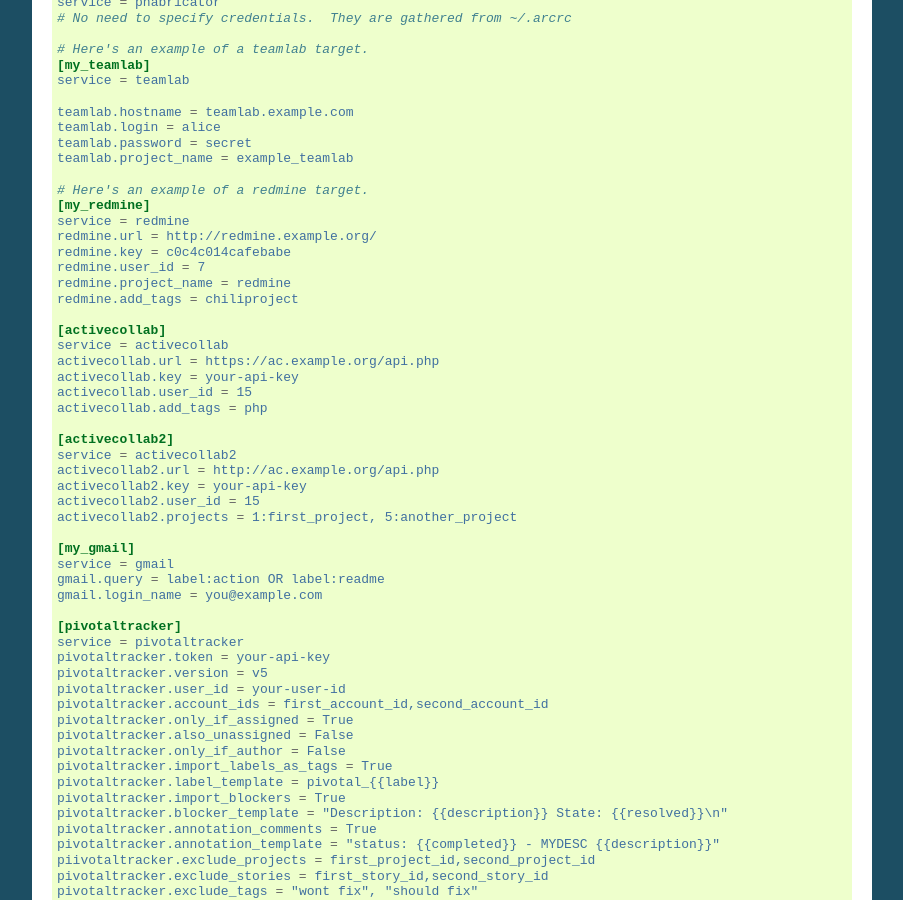
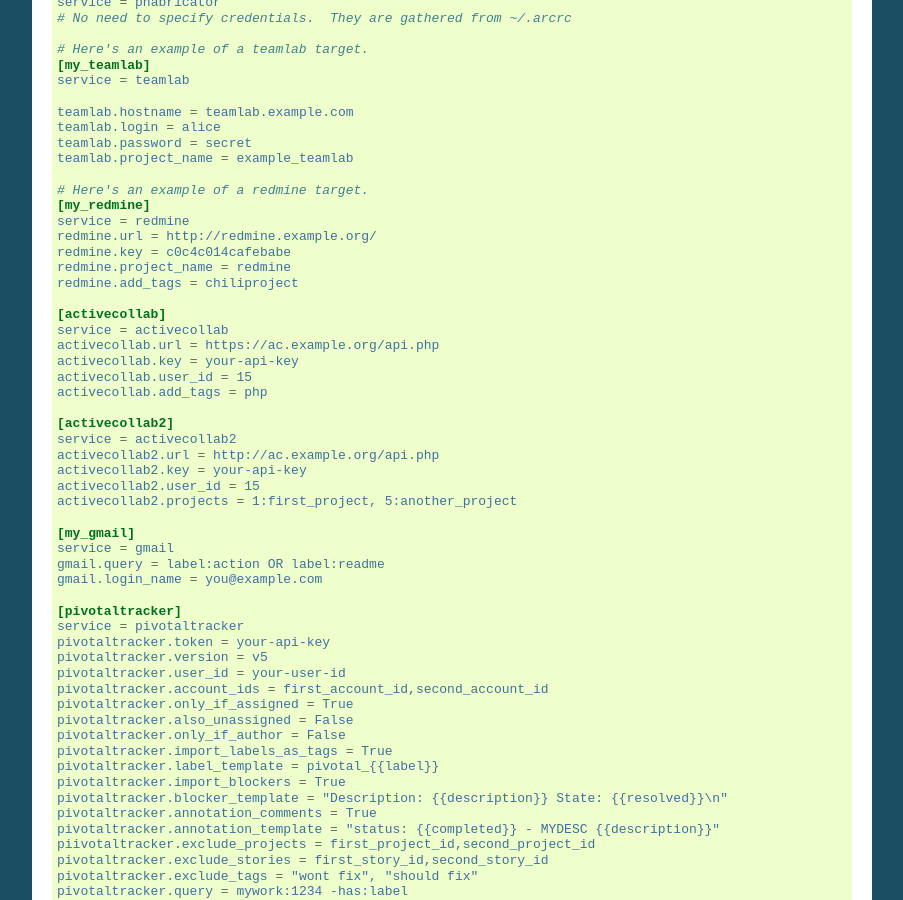
Before and after one commit to GothenburgBitFactory/bugwarrior, a Sphinx documentation site: the page built from bugwarrior/docs/configuration.rst, in a window 1280 px wide and 900 px high, scrolled down 2660 px. Shown: the whole window, without its empty margins (198-1101 px from the left). Built offline with Sphinx 7.4.7, drawn with Linux system fonts in a browser that asks for light colours; pages that are not in the unit, such as notebooks, are missing from menus.

Commit message:
redmine: remove user_id option from docs
This option was removed from the service code a while back.

```diff
--- a/bugwarrior/docs/configuration.rst
+++ b/bugwarrior/docs/configuration.rst
@@ -188,7 +188,6 @@
     service = redmine
     redmine.url = http://redmine.example.org/
     redmine.key = c0c4c014cafebabe
-    redmine.user_id = 7
     redmine.project_name = redmine
     redmine.add_tags = chiliproject
 
--- a/bugwarrior/docs/services/redmine.rst
+++ b/bugwarrior/docs/services/redmine.rst
@@ -15,7 +15,6 @@
     service = redmine
     redmine.url = http://redmine.example.org/
     redmine.key = c0c4c014cafebabe
-    redmine.user_id = 7
     redmine.project_name = redmine
     redmine.issue_limit = 100
 
```
